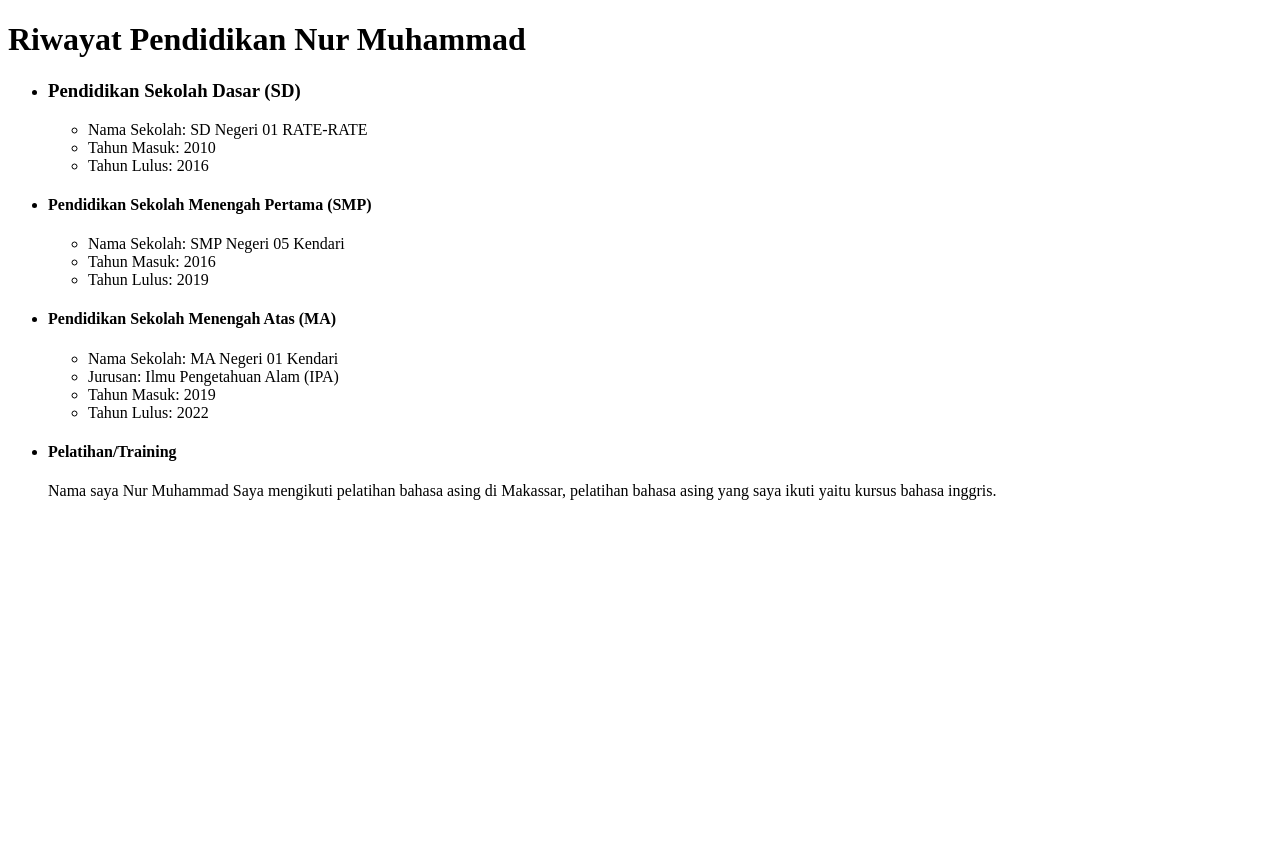
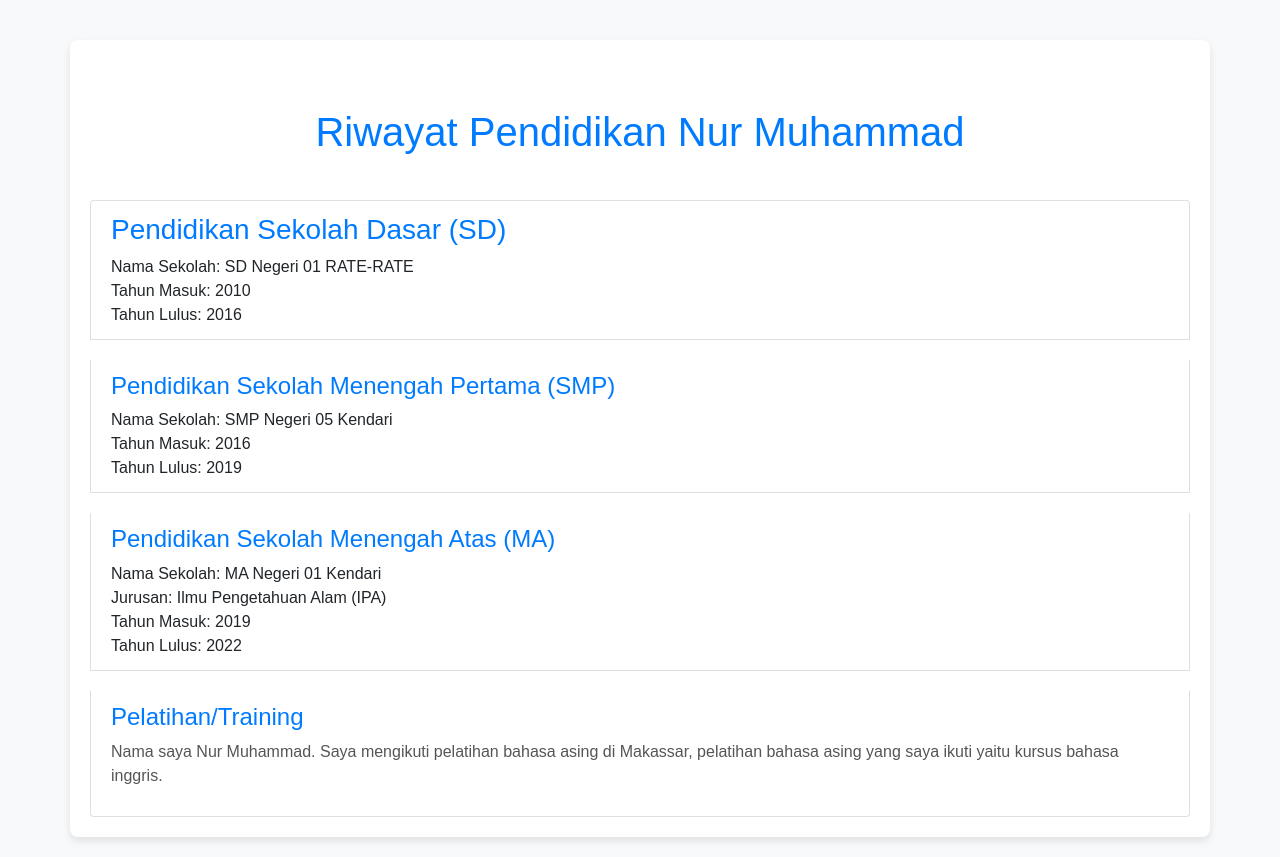
Before and after one commit to Nur-Muhammadd/nurmuhammadd.github.io, a plain HTML site: page riwayat pendidikan.html in a window 1280 px wide. Before the commit the page ends 800 px from the top, so only its background shows below. Drawn offline with nearby package versions, Linux system fonts and the light colour scheme.

Commit message:
Update riwayat pendidikan.html

```diff
--- a/riwayat pendidikan.html
+++ b/riwayat pendidikan.html
@@ -1,14 +1,56 @@
 <!DOCTYPE html>
-<html>
+<html lang="en">
 <head>
+    <meta charset="UTF-8">
+    <meta name="viewport" content="width=device-width, initial-scale=1.0">
     <title>Riwayat Pendidikan</title>
+    <!-- Tambahkan link Bootstrap CSS -->
+    <link rel="stylesheet" href="https://stackpath.bootstrapcdn.com/bootstrap/4.5.2/css/bootstrap.min.css">
+    <style>
+        body {
+            background-color: #f8f9fa;
+            font-family: 'Arial', sans-serif;
+            padding: 20px;
+        }
+
+        .container {
+            background-color: #fff;
+            border-radius: 8px;
+            box-shadow: 0 4px 8px rgba(0, 0, 0, 0.1);
+            padding: 20px;
+            margin-top: 20px;
+        }
+
+        h1 {
+            color: #007bff;
+            text-align: center;
+        }
+
+        .list-group-item {
+            margin-top: 20px;
+        }
+
+        ul {
+            list-style-type: none;
+            padding: 0;
+        }
+
+        h3, h4 {
+            color: #007bff;
+        }
+
+        p {
+            color: #555;
+        }
+    </style>
 </head>
 <body>
 
-<h1>Riwayat Pendidikan Nur Muhammad</h1>
+<div class="container">
+    <h1 class="mt-5 mb-4">Riwayat Pendidikan Nur Muhammad</h1>
 
-<ul>
-    <li>
+    <ul class="list-group">
+        <li class="list-group-item">
             <h3>Pendidikan Sekolah Dasar (SD)</h3>
             <ul>
                 <li>Nama Sekolah: SD Negeri 01 RATE-RATE</li>
@@ -17,7 +59,7 @@
             </ul>
         </li>
 
-    <li>
+        <li class="list-group-item">
             <h4>Pendidikan Sekolah Menengah Pertama (SMP)</h4>
             <ul>
                 <li>Nama Sekolah: SMP Negeri 05 Kendari</li>
@@ -26,7 +68,7 @@
             </ul>
         </li>
 
-    <li>
+        <li class="list-group-item">
             <h4>Pendidikan Sekolah Menengah Atas (MA)</h4>
             <ul>
                 <li>Nama Sekolah: MA Negeri 01 Kendari</li>
@@ -36,11 +78,17 @@
             </ul>
         </li>
 
-    <li>
+        <li class="list-group-item">
             <h4>Pelatihan/Training</h4>
-            <p>Nama saya Nur Muhammad Saya mengikuti pelatihan bahasa asing di Makassar, pelatihan bahasa asing yang saya ikuti yaitu kursus bahasa inggris.</p>
+            <p>Nama saya Nur Muhammad. Saya mengikuti pelatihan bahasa asing di Makassar, pelatihan bahasa asing yang saya ikuti yaitu kursus bahasa inggris.</p>
         </li>
     </ul>
+</div>
+
+<!-- Tambahkan script Bootstrap JS dan Popper.js jika diperlukan -->
+<script src="https://code.jquery.com/jquery-3.5.1.slim.min.js"></script>
+<script src="https://cdn.jsdelivr.net/npm/@popperjs/core@2.5.2/dist/umd/popper.min.js"></script>
+<script src="https://stackpath.bootstrapcdn.com/bootstrap/4.5.2/js/bootstrap.min.js"></script>
 
 </body>
 </html>
```
Lines whose indentation alone changed are shown as unchanged.
